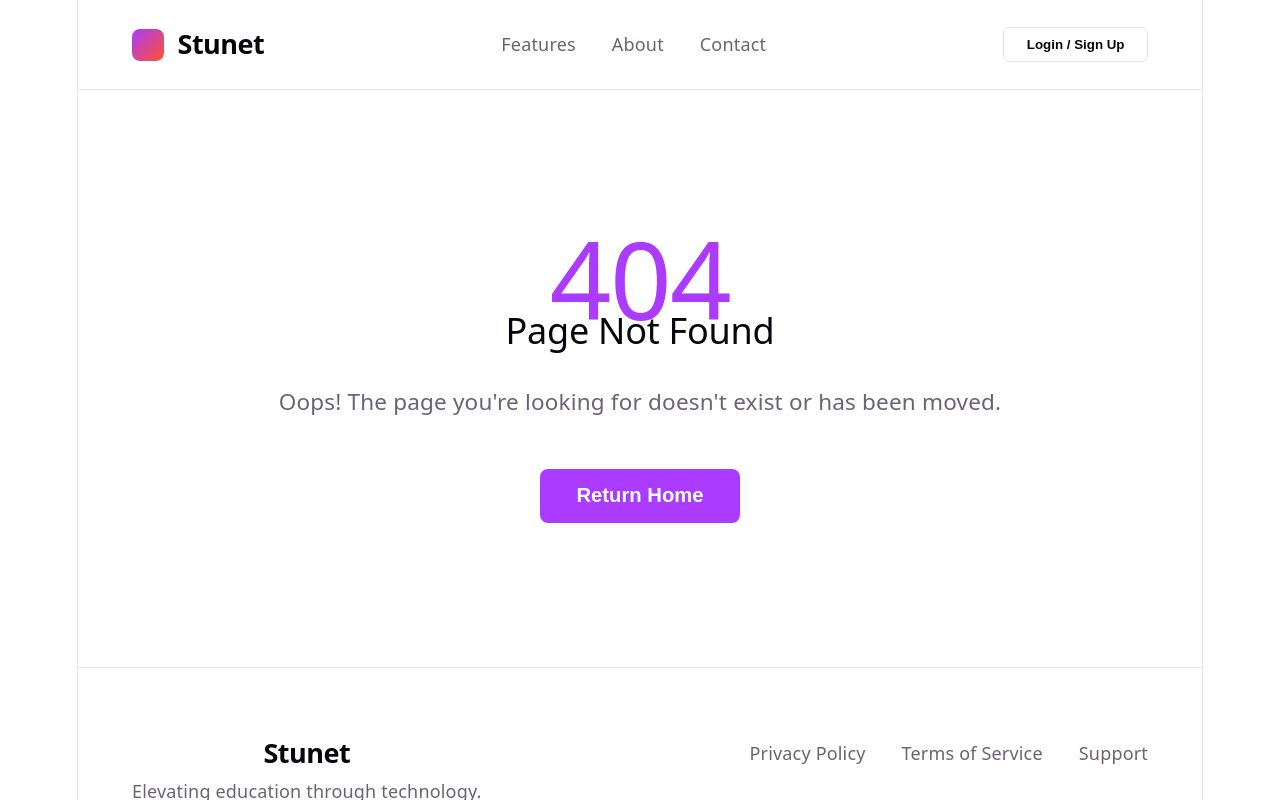
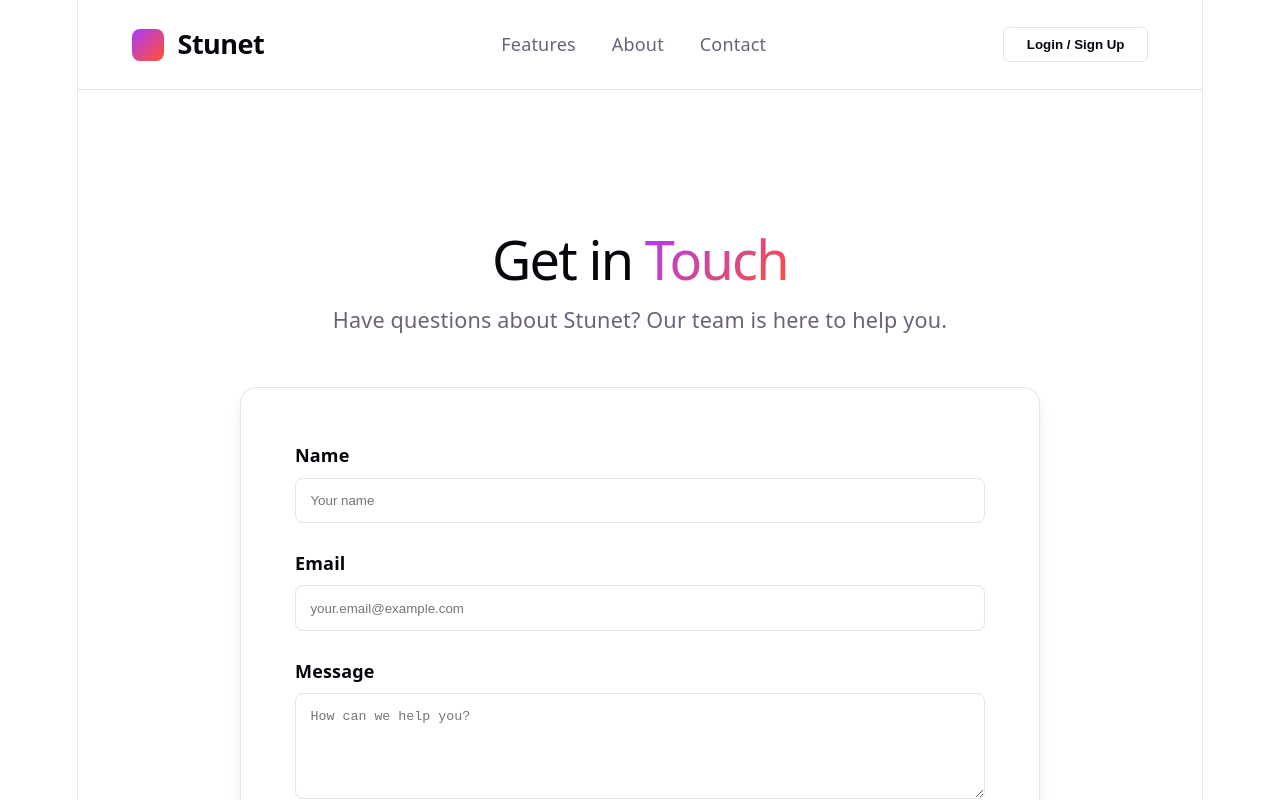
Before and after one commit to yashkohakade18/Stunet, a React (Vite) app: page /contact in a window 1280 px wide. Shown: the top 800 px of the page. Built offline with nearby package versions, Linux system fonts and the light colour scheme.

Commit message:
feat: create Contact page with interactive form layout

```diff
--- a/src/App.jsx
+++ b/src/App.jsx
@@ -3,6 +3,7 @@ import Navbar from './components/layout/Navbar';
 import Footer from './components/layout/Footer';
 import Home from './pages/Home';
 import About from './pages/About';
+import Contact from './pages/Contact';
 import NotFound from './pages/NotFound';
 import './App.css';
 
@@ -13,6 +14,7 @@ function App() {
       <Routes>
         <Route path="/" element={<Home />} />
         <Route path="/about" element={<About />} />
+        <Route path="/contact" element={<Contact />} />
         <Route path="*" element={<NotFound />} />
       </Routes>
       <Footer />
--- /dev/null
+++ b/src/pages/Contact.jsx
@@ -0,0 +1,34 @@
+import React from 'react';
+import Card from '../components/ui/Card';
+import Button from '../components/ui/Button';
+
+const Contact = () => {
+  return (
+    <main style={{ padding: '6rem 3rem', maxWidth: '800px', margin: '0 auto', flex: 1, width: '100%' }}>
+      <h1 className="hero-title" style={{ fontSize: '3rem', marginBottom: '1rem', textAlign: 'center' }}>Get in <span className="highlight">Touch</span></h1>
+      <p style={{ textAlign: 'center', color: 'var(--text)', marginBottom: '3rem', fontSize: '1.2rem' }}>
+        Have questions about Stunet? Our team is here to help you.
+      </p>
+
+      <Card style={{ padding: '3rem' }}>
+        <form style={{ display: 'flex', flexDirection: 'column', gap: '1.5rem' }}>
+          <div style={{ display: 'flex', flexDirection: 'column', gap: '0.5rem' }}>
+            <label htmlFor="name" style={{ fontWeight: 600, color: 'var(--text-h)', textAlign: 'left' }}>Name</label>
+            <input type="text" id="name" style={{ padding: '0.8rem', borderRadius: '8px', border: '1px solid var(--border)', background: 'var(--bg)', color: 'var(--text-h)' }} placeholder="Your name" />
+          </div>
+          <div style={{ display: 'flex', flexDirection: 'column', gap: '0.5rem' }}>
+            <label htmlFor="email" style={{ fontWeight: 600, color: 'var(--text-h)', textAlign: 'left' }}>Email</label>
+            <input type="email" id="email" style={{ padding: '0.8rem', borderRadius: '8px', border: '1px solid var(--border)', background: 'var(--bg)', color: 'var(--text-h)' }} placeholder="your.email@example.com" />
+          </div>
+          <div style={{ display: 'flex', flexDirection: 'column', gap: '0.5rem' }}>
+            <label htmlFor="message" style={{ fontWeight: 600, color: 'var(--text-h)', textAlign: 'left' }}>Message</label>
+            <textarea id="message" rows="5" style={{ padding: '0.8rem', borderRadius: '8px', border: '1px solid var(--border)', background: 'var(--bg)', color: 'var(--text-h)', resize: 'vertical' }} placeholder="How can we help you?"></textarea>
+          </div>
+          <Button type="button" variant="primary" style={{ marginTop: '1rem', width: '100%' }}>Send Message</Button>
+        </form>
+      </Card>
+    </main>
+  );
+};
+
+export default Contact;
```
